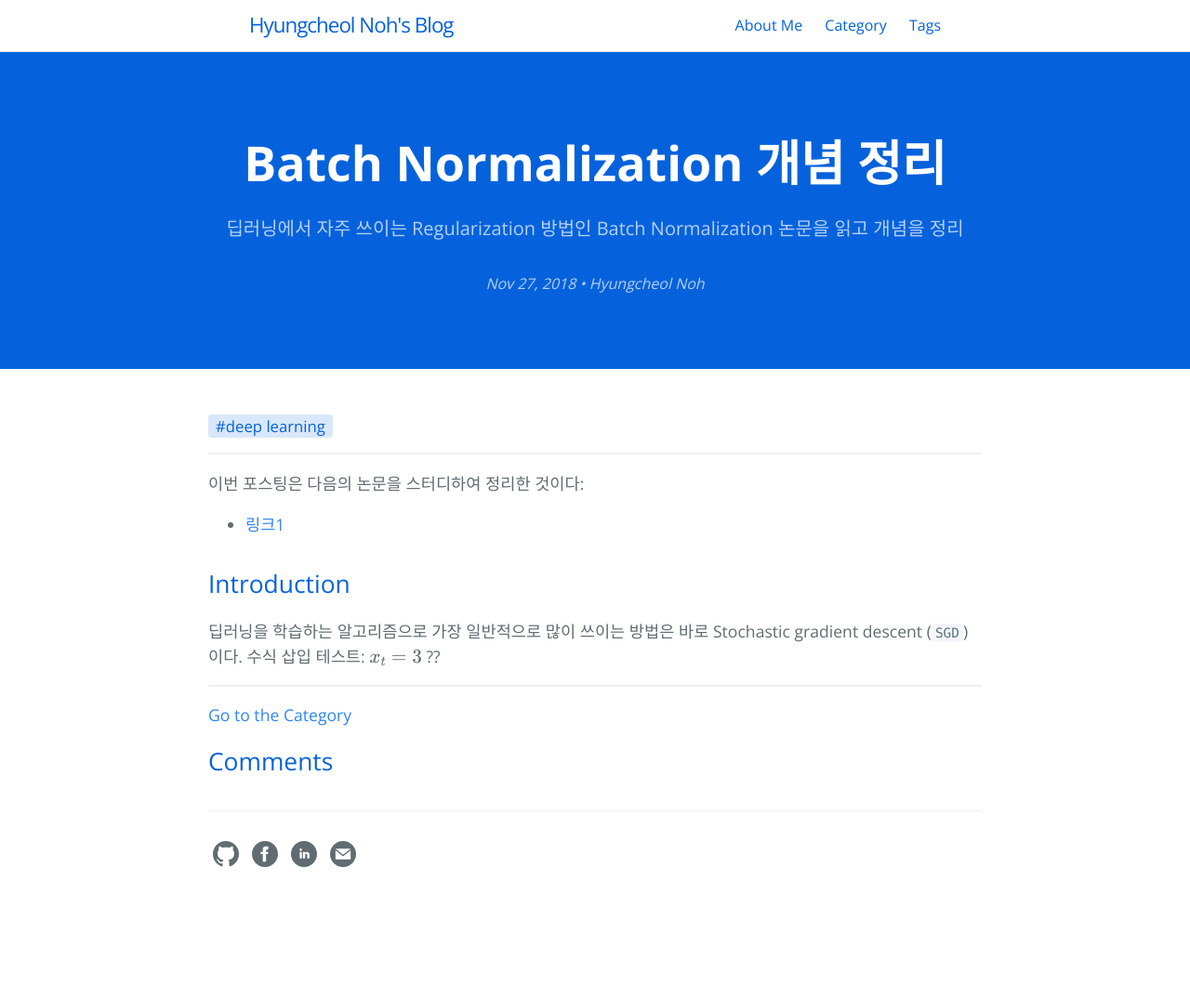
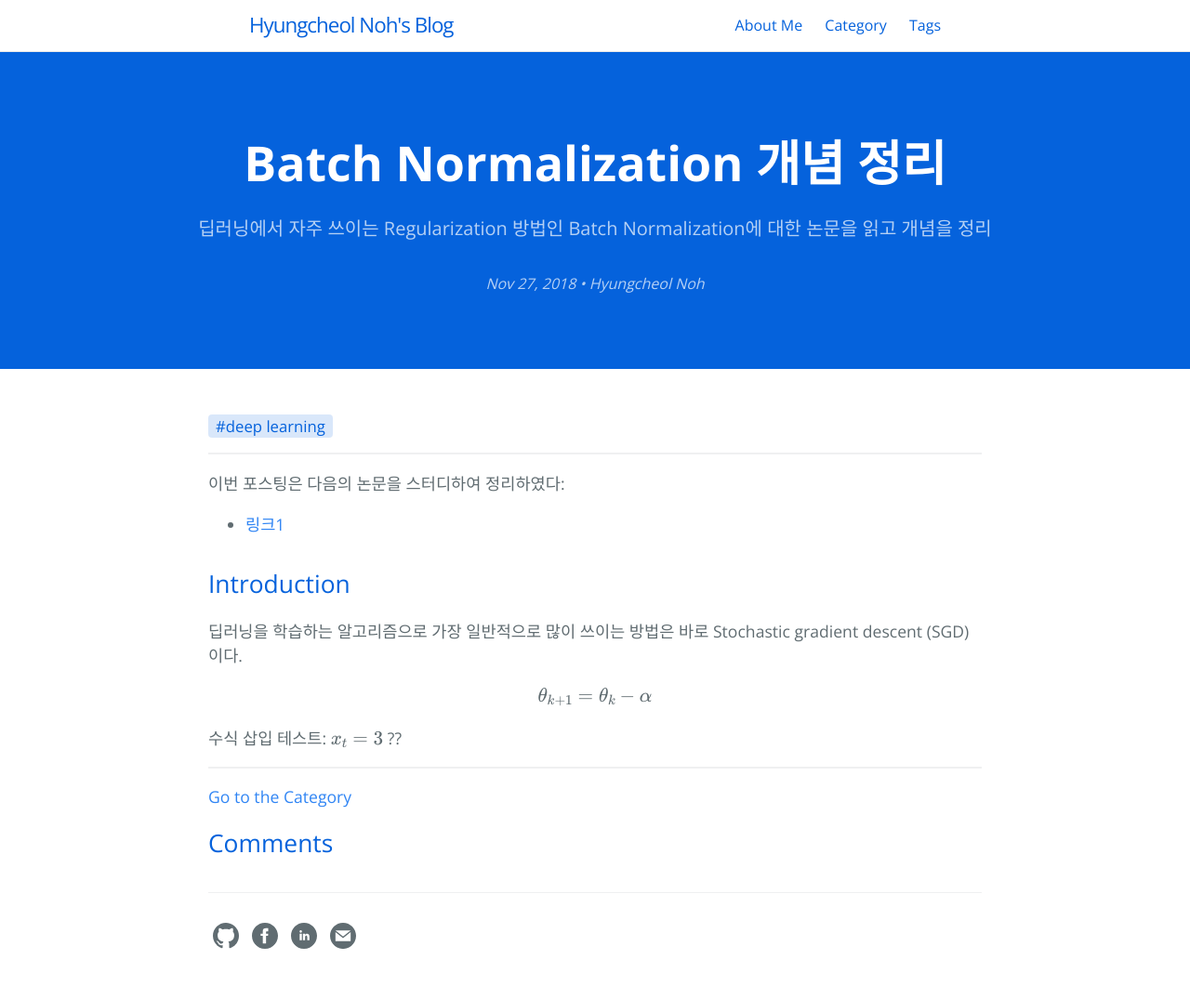
Before and after one commit to hcnoh/hcnoh.github.io, a Jekyll site: the page built from _posts/2018-11-27-batch-normalization.md, in a window 1280 px wide. Shown: the whole page at 93% size. Built offline with Jekyll 4.4.1, drawn with Linux system fonts in a browser that asks for light colours; formulas are drawn with MathJax 3; comment, search, counter and statistics services are not loaded; before the commit the page ends 987 px from its top, so only the background shows below that.

Commit message:
Update 2018-11-27-batch-normalization.md

```diff
--- a/_posts/2018-11-27-batch-normalization.md
+++ b/_posts/2018-11-27-batch-normalization.md
@@ -3,7 +3,7 @@ layout: post
 use_math: true
 title: "Batch Normalization 개념 정리"
 date: 2018-11-27 19:54:59
-tagline: "딥러닝에서 자주 쓰이는 Regularization 방법인 Batch Normalization 논문을 읽고 개념을 정리"
+tagline: "딥러닝에서 자주 쓰이는 Regularization 방법인 Batch Normalization에 대한 논문을 읽고 개념을 정리"
 categories:
 - Deep Learning
 tags:
@@ -13,9 +13,12 @@ author: "Hyungcheol Noh"
 permalink: /2018-11-27-batch-normalization
 ---
 
-이번 포스팅은 다음의 논문을 스터디하여 정리한 것이다:
+이번 포스팅은 다음의 논문을 스터디하여 정리하였다:
 - [링크1](https://arxiv.org/abs/1502.03167)
 
 ## Introduction
-딥러닝을 학습하는 알고리즘으로 가장 일반적으로 많이 쓰이는 방법은 바로 Stochastic gradient descent (`SGD`)이다.
+딥러닝을 학습하는 알고리즘으로 가장 일반적으로 많이 쓰이는 방법은 바로 Stochastic gradient descent (SGD)이다.
+
+$$ \theta_{k+1} = \theta_k - \alpha  $$
+
 수식 삽입 테스트: $$ x_t = 3 $$ ??
```
